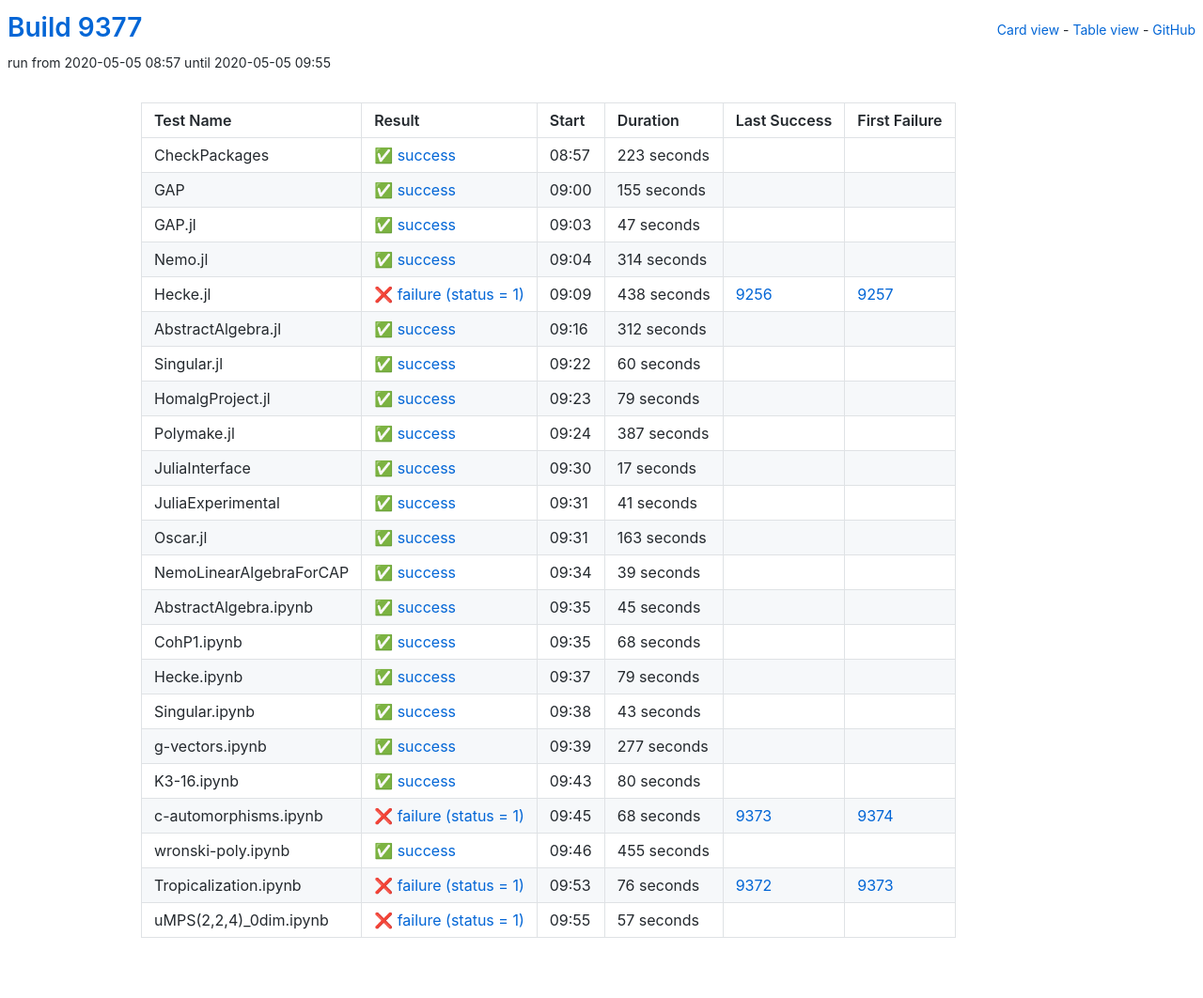
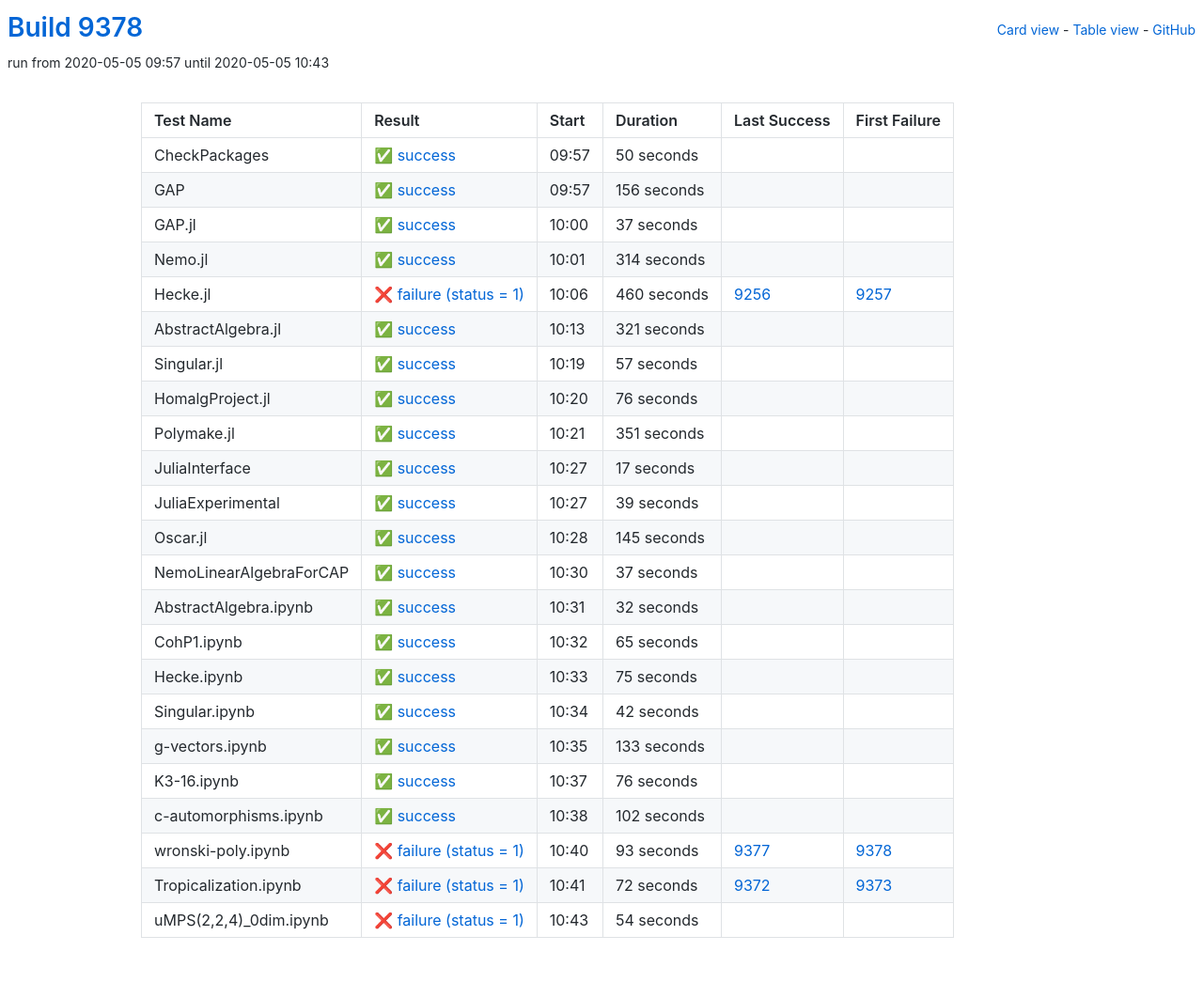
Before and after one commit to oscar-system/oscar-ci-status, a Jekyll site: the page built from table.html, in a window 1280 px wide. Shown: the whole page at 94% size. Built offline with Jekyll 4.4.1, drawn with Linux system fonts in a browser that asks for light colours.

Commit message:
Build 9378

```diff
--- a/_data/ci.yml
+++ b/_data/ci.yml
@@ -1,38 +1,38 @@
-build: 9377
-build_url: https://oscarci.mathematik.uni-kl.de/job/oscar/9377/
+build: 9378
+build_url: https://oscarci.mathematik.uni-kl.de/job/oscar/9378/
 job: oscar
 tests:
-- duration: 223
+- duration: 50
   exitcode: 0
   first_failure: false
   first_failure_url: null
   last_success: false
   last_success_url: null
-  log: https://oscarci.mathematik.uni-kl.de/job/oscar/9377/artifact/logs/build-9377/CheckPackages.log
+  log: https://oscarci.mathematik.uni-kl.de/job/oscar/9378/artifact/logs/build-9378/CheckPackages.log
   name: CheckPackages
-  start: 2020-05-05 08:57
+  start: 2020-05-05 09:57
   status: success
   success: true
-- duration: 155
+- duration: 156
   exitcode: 0
   first_failure: false
   first_failure_url: null
   last_success: false
   last_success_url: null
-  log: https://oscarci.mathematik.uni-kl.de/job/oscar/9377/artifact/logs/build-9377/GAP.log
+  log: https://oscarci.mathematik.uni-kl.de/job/oscar/9378/artifact/logs/build-9378/GAP.log
   name: GAP
-  start: 2020-05-05 09:00
+  start: 2020-05-05 09:57
   status: success
   success: true
-- duration: 47
+- duration: 37
   exitcode: 0
   first_failure: false
   first_failure_url: null
   last_success: false
   last_success_url: null
-  log: https://oscarci.mathematik.uni-kl.de/job/oscar/9377/artifact/logs/build-9377/GAP.jl.log
+  log: https://oscarci.mathematik.uni-kl.de/job/oscar/9378/artifact/logs/build-9378/GAP.jl.log
   name: GAP.jl
-  start: 2020-05-05 09:03
+  start: 2020-05-05 10:00
   status: success
   success: true
 - duration: 314
@@ -41,64 +41,64 @@ tests:
   first_failure_url: null
   last_success: false
   last_success_url: null
-  log: https://oscarci.mathematik.uni-kl.de/job/oscar/9377/artifact/logs/build-9377/Nemo.jl.log
+  log: https://oscarci.mathematik.uni-kl.de/job/oscar/9378/artifact/logs/build-9378/Nemo.jl.log
   name: Nemo.jl
-  start: 2020-05-05 09:04
+  start: 2020-05-05 10:01
   status: success
   success: true
-- duration: 438
+- duration: 460
   exitcode: 1
   first_failure: 9257
   first_failure_url: https://oscarci.mathematik.uni-kl.de/job/oscar/9257/
   last_success: 9256
   last_success_url: https://oscarci.mathematik.uni-kl.de/job/oscar/9256/
-  log: https://oscarci.mathematik.uni-kl.de/job/oscar/9377/artifact/logs/build-9377/Hecke.jl.log
+  log: https://oscarci.mathematik.uni-kl.de/job/oscar/9378/artifact/logs/build-9378/Hecke.jl.log
   name: Hecke.jl
-  start: 2020-05-05 09:09
+  start: 2020-05-05 10:06
   status: failure
   success: false
-- duration: 312
+- duration: 321
   exitcode: 0
   first_failure: false
   first_failure_url: null
   last_success: false
   last_success_url: null
-  log: https://oscarci.mathematik.uni-kl.de/job/oscar/9377/artifact/logs/build-9377/AbstractAlgebra.jl.log
+  log: https://oscarci.mathematik.uni-kl.de/job/oscar/9378/artifact/logs/build-9378/AbstractAlgebra.jl.log
   name: AbstractAlgebra.jl
-  start: 2020-05-05 09:16
+  start: 2020-05-05 10:13
   status: success
   success: true
-- duration: 60
+- duration: 57
   exitcode: 0
   first_failure: false
   first_failure_url: null
   last_success: false
   last_success_url: null
-  log: https://oscarci.mathematik.uni-kl.de/job/oscar/9377/artifact/logs/build-9377/Singular.jl.log
+  log: https://oscarci.mathematik.uni-kl.de/job/oscar/9378/artifact/logs/build-9378/Singular.jl.log
   name: Singular.jl
-  start: 2020-05-05 09:22
+  start: 2020-05-05 10:19
   status: success
   success: true
-- duration: 79
+- duration: 76
   exitcode: 0
   first_failure: false
   first_failure_url: null
   last_success: false
   last_success_url: null
-  log: https://oscarci.mathematik.uni-kl.de/job/oscar/9377/artifact/logs/build-9377/HomalgProject.jl.log
+  log: https://oscarci.mathematik.uni-kl.de/job/oscar/9378/artifact/logs/build-9378/HomalgProject.jl.log
   name: HomalgProject.jl
-  start: 2020-05-05 09:23
+  start: 2020-05-05 10:20
   status: success
   success: true
-- duration: 387
+- duration: 351
   exitcode: 0
   first_failure: false
   first_failure_url: null
   last_success: false
   last_success_url: null
-  log: https://oscarci.mathematik.uni-kl.de/job/oscar/9377/artifact/logs/build-9377/Polymake.jl.log
+  log: https://oscarci.mathematik.uni-kl.de/job/oscar/9378/artifact/logs/build-9378/Polymake.jl.log
   name: Polymake.jl
-  start: 2020-05-05 09:24
+  start: 2020-05-05 10:21
   status: success
   success: true
 - duration: 17
@@ -107,31 +107,9 @@ tests:
   first_failure_url: null
   last_success: false
   last_success_url: null
-  log: https://oscarci.mathematik.uni-kl.de/job/oscar/9377/artifact/logs/build-9377/JuliaInterface.log
+  log: https://oscarci.mathematik.uni-kl.de/job/oscar/9378/artifact/logs/build-9378/JuliaInterface.log
   name: JuliaInterface
-  start: 2020-05-05 09:30
-  status: success
-  success: true
-- duration: 41
-  exitcode: 0
-  first_failure: false
-  first_failure_url: null
-  last_success: false
-  last_success_url: null
-  log: https://oscarci.mathematik.uni-kl.de/job/oscar/9377/artifact/logs/build-9377/JuliaExperimental.log
-  name: JuliaExperimental
-  start: 2020-05-05 09:31
-  status: success
-  success: true
-- duration: 163
-  exitcode: 0
-  first_failure: false
-  first_failure_url: null
-  last_success: false
-  last_success_url: null
-  log: https://oscarci.mathematik.uni-kl.de/job/oscar/9377/artifact/logs/build-9377/Oscar.jl.log
-  name: Oscar.jl
-  start: 2020-05-05 09:31
+  start: 2020-05-05 10:27
   status: success
   success: true
 - duration: 39
@@ -140,118 +118,140 @@ tests:
   first_failure_url: null
   last_success: false
   last_success_url: null
-  log: https://oscarci.mathematik.uni-kl.de/job/oscar/9377/artifact/logs/build-9377/NemoLinearAlgebraForCAP.log
-  name: NemoLinearAlgebraForCAP
-  start: 2020-05-05 09:34
+  log: https://oscarci.mathematik.uni-kl.de/job/oscar/9378/artifact/logs/build-9378/JuliaExperimental.log
+  name: JuliaExperimental
+  start: 2020-05-05 10:27
   status: success
   success: true
-- duration: 45
+- duration: 145
   exitcode: 0
   first_failure: false
   first_failure_url: null
   last_success: false
   last_success_url: null
-  log: https://oscarci.mathematik.uni-kl.de/job/oscar/9377/artifact/logs/build-9377/AbstractAlgebra.ipynb.log
-  name: AbstractAlgebra.ipynb
-  start: 2020-05-05 09:35
+  log: https://oscarci.mathematik.uni-kl.de/job/oscar/9378/artifact/logs/build-9378/Oscar.jl.log
+  name: Oscar.jl
+  start: 2020-05-05 10:28
   status: success
   success: true
-- duration: 68
+- duration: 37
   exitcode: 0
   first_failure: false
   first_failure_url: null
   last_success: false
   last_success_url: null
-  log: https://oscarci.mathematik.uni-kl.de/job/oscar/9377/artifact/logs/build-9377/CohP1.ipynb.log
-  name: CohP1.ipynb
-  start: 2020-05-05 09:35
+  log: https://oscarci.mathematik.uni-kl.de/job/oscar/9378/artifact/logs/build-9378/NemoLinearAlgebraForCAP.log
+  name: NemoLinearAlgebraForCAP
+  start: 2020-05-05 10:30
   status: success
   success: true
-- duration: 79
+- duration: 32
   exitcode: 0
   first_failure: false
   first_failure_url: null
   last_success: false
   last_success_url: null
-  log: https://oscarci.mathematik.uni-kl.de/job/oscar/9377/artifact/logs/build-9377/Hecke.ipynb.log
-  name: Hecke.ipynb
-  start: 2020-05-05 09:37
+  log: https://oscarci.mathematik.uni-kl.de/job/oscar/9378/artifact/logs/build-9378/AbstractAlgebra.ipynb.log
+  name: AbstractAlgebra.ipynb
+  start: 2020-05-05 10:31
   status: success
   success: true
-- duration: 43
+- duration: 65
   exitcode: 0
   first_failure: false
   first_failure_url: null
   last_success: false
   last_success_url: null
-  log: https://oscarci.mathematik.uni-kl.de/job/oscar/9377/artifact/logs/build-9377/Singular.ipynb.log
-  name: Singular.ipynb
-  start: 2020-05-05 09:38
+  log: https://oscarci.mathematik.uni-kl.de/job/oscar/9378/artifact/logs/build-9378/CohP1.ipynb.log
+  name: CohP1.ipynb
+  start: 2020-05-05 10:32
   status: success
   success: true
-- duration: 277
+- duration: 75
   exitcode: 0
   first_failure: false
   first_failure_url: null
   last_success: false
   last_success_url: null
-  log: https://oscarci.mathematik.uni-kl.de/job/oscar/9377/artifact/logs/build-9377/g-vectors.ipynb.log
-  name: g-vectors.ipynb
-  start: 2020-05-05 09:39
+  log: https://oscarci.mathematik.uni-kl.de/job/oscar/9378/artifact/logs/build-9378/Hecke.ipynb.log
+  name: Hecke.ipynb
+  start: 2020-05-05 10:33
   status: success
   success: true
-- duration: 80
+- duration: 42
   exitcode: 0
   first_failure: false
   first_failure_url: null
   last_success: false
   last_success_url: null
-  log: https://oscarci.mathematik.uni-kl.de/job/oscar/9377/artifact/logs/build-9377/K3-16.ipynb.log
-  name: K3-16.ipynb
-  start: 2020-05-05 09:43
+  log: https://oscarci.mathematik.uni-kl.de/job/oscar/9378/artifact/logs/build-9378/Singular.ipynb.log
+  name: Singular.ipynb
+  start: 2020-05-05 10:34
   status: success
   success: true
-- duration: 68
-  exitcode: 1
-  first_failure: 9374
-  first_failure_url: https://oscarci.mathematik.uni-kl.de/job/oscar/9374/
-  last_success: 9373
-  last_success_url: https://oscarci.mathematik.uni-kl.de/job/oscar/9373/
-  log: https://oscarci.mathematik.uni-kl.de/job/oscar/9377/artifact/logs/build-9377/c-automorphisms.ipynb.log
-  name: c-automorphisms.ipynb
-  start: 2020-05-05 09:45
-  status: failure
-  success: false
-- duration: 455
+- duration: 133
   exitcode: 0
   first_failure: false
   first_failure_url: null
   last_success: false
   last_success_url: null
-  log: https://oscarci.mathematik.uni-kl.de/job/oscar/9377/artifact/logs/build-9377/wronski-poly.ipynb.log
-  name: wronski-poly.ipynb
-  start: 2020-05-05 09:46
+  log: https://oscarci.mathematik.uni-kl.de/job/oscar/9378/artifact/logs/build-9378/g-vectors.ipynb.log
+  name: g-vectors.ipynb
+  start: 2020-05-05 10:35
   status: success
   success: true
 - duration: 76
+  exitcode: 0
+  first_failure: false
+  first_failure_url: null
+  last_success: false
+  last_success_url: null
+  log: https://oscarci.mathematik.uni-kl.de/job/oscar/9378/artifact/logs/build-9378/K3-16.ipynb.log
+  name: K3-16.ipynb
+  start: 2020-05-05 10:37
+  status: success
+  success: true
+- duration: 102
+  exitcode: 0
+  first_failure: false
+  first_failure_url: null
+  last_success: false
+  last_success_url: null
+  log: https://oscarci.mathematik.uni-kl.de/job/oscar/9378/artifact/logs/build-9378/c-automorphisms.ipynb.log
+  name: c-automorphisms.ipynb
+  start: 2020-05-05 10:38
+  status: success
+  success: true
+- duration: 93
+  exitcode: 1
+  first_failure: 9378
+  first_failure_url: https://oscarci.mathematik.uni-kl.de/job/oscar/9378/
+  last_success: 9377
+  last_success_url: https://oscarci.mathematik.uni-kl.de/job/oscar/9377/
+  log: https://oscarci.mathematik.uni-kl.de/job/oscar/9378/artifact/logs/build-9378/wronski-poly.ipynb.log
+  name: wronski-poly.ipynb
+  start: 2020-05-05 10:40
+  status: failure
+  success: false
+- duration: 72
   exitcode: 1
   first_failure: 9373
   first_failure_url: https://oscarci.mathematik.uni-kl.de/job/oscar/9373/
   last_success: 9372
   last_success_url: https://oscarci.mathematik.uni-kl.de/job/oscar/9372/
-  log: https://oscarci.mathematik.uni-kl.de/job/oscar/9377/artifact/logs/build-9377/Tropicalization.ipynb.log
+  log: https://oscarci.mathematik.uni-kl.de/job/oscar/9378/artifact/logs/build-9378/Tropicalization.ipynb.log
   name: Tropicalization.ipynb
-  start: 2020-05-05 09:53
+  start: 2020-05-05 10:41
   status: failure
   success: false
-- duration: 57
+- duration: 54
   exitcode: 1
   first_failure: false
   first_failure_url: null
   last_success: false
   last_success_url: null
-  log: https://oscarci.mathematik.uni-kl.de/job/oscar/9377/artifact/logs/build-9377/uMPS-2-2-4-_0dim.ipynb.log
+  log: https://oscarci.mathematik.uni-kl.de/job/oscar/9378/artifact/logs/build-9378/uMPS-2-2-4-_0dim.ipynb.log
   name: uMPS(2,2,4)_0dim.ipynb
-  start: 2020-05-05 09:55
+  start: 2020-05-05 10:43
   status: failure
   success: false
```
Also changed, not shown: README.md.
